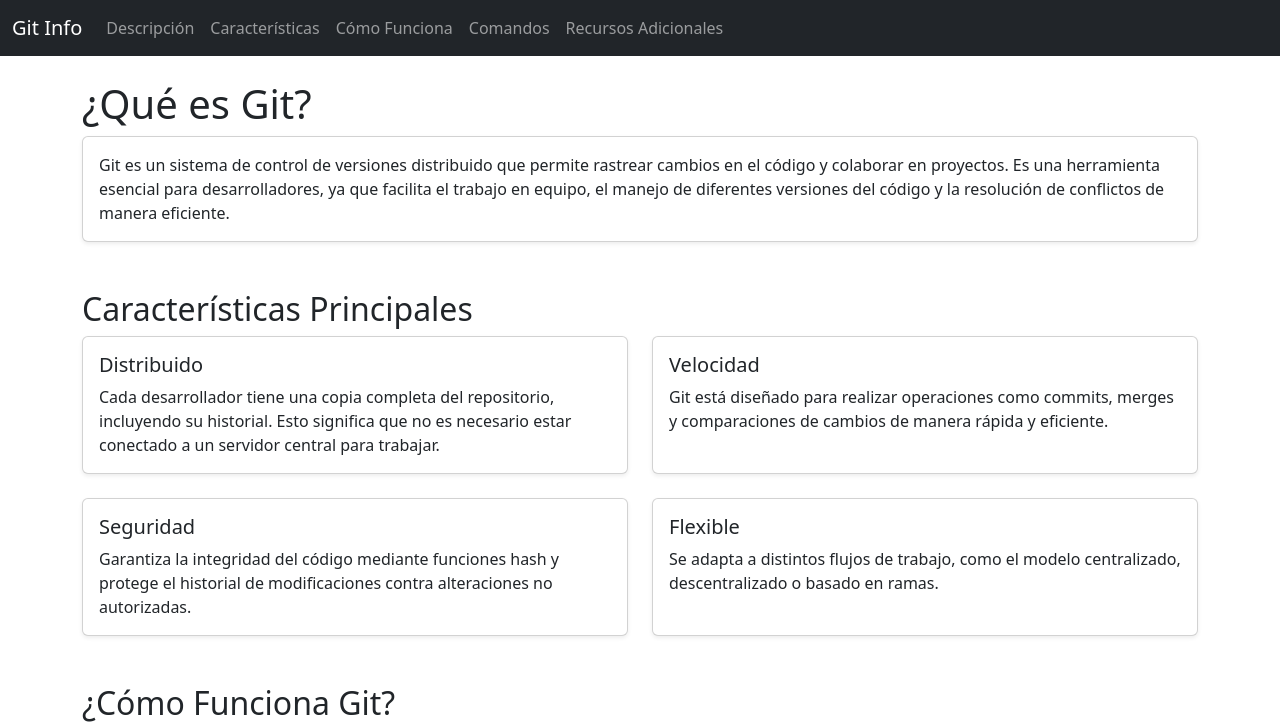
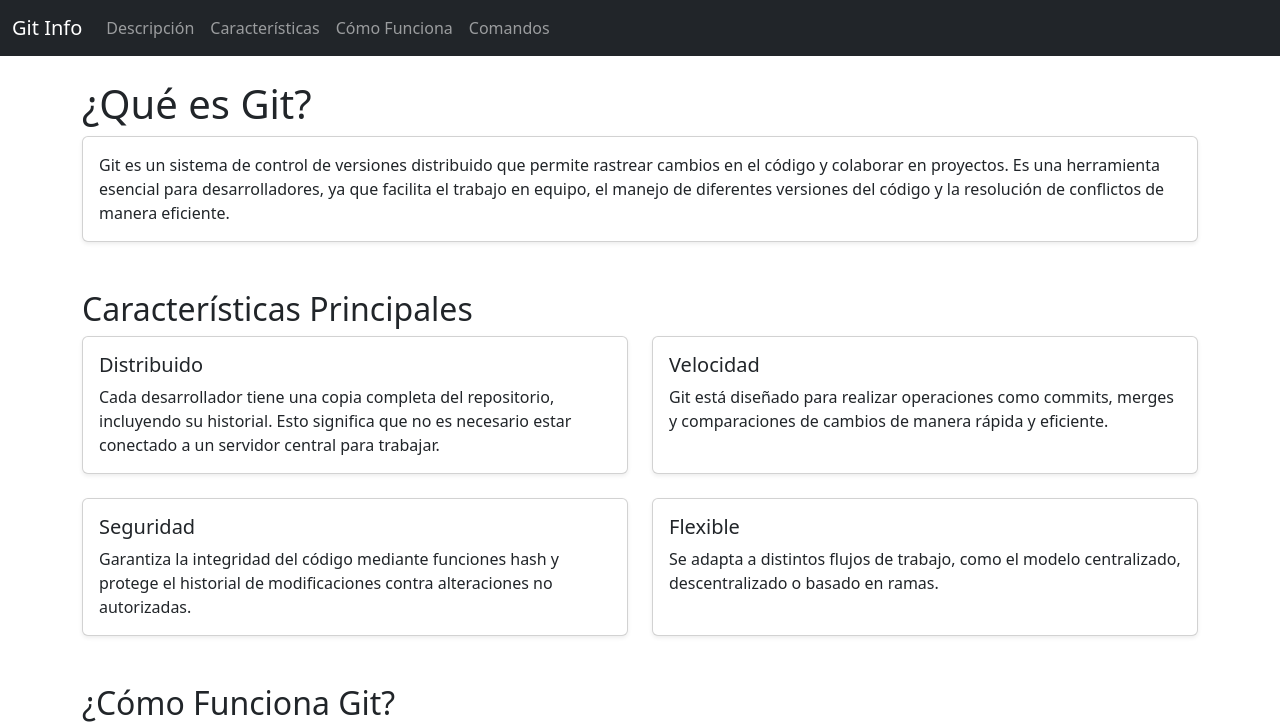
Before and after one commit to CheffcitoJS/FullStack-Intro, a plain HTML site: page 03-Git/Git.html in a window 1280 px wide. Shown: the top 728 px of the page. Drawn offline with nearby package versions, Linux system fonts and the light colour scheme.

Commit message:
Se comprueba errores

```diff
--- a/03-Git/Git.html
+++ b/03-Git/Git.html
@@ -24,7 +24,6 @@
                     <li class="nav-item"><a class="nav-link" href="#caracteristicas">Características</a></li>
                     <li class="nav-item"><a class="nav-link" href="#funcionamiento">Cómo Funciona</a></li>
                     <li class="nav-item"><a class="nav-link" href="#comandos">Comandos</a></li>
-                    <li class="nav-item"><a class="nav-link" href="#recursos">Recursos Adicionales</a></li>
                 </ul>
             </div>
         </div>
```
